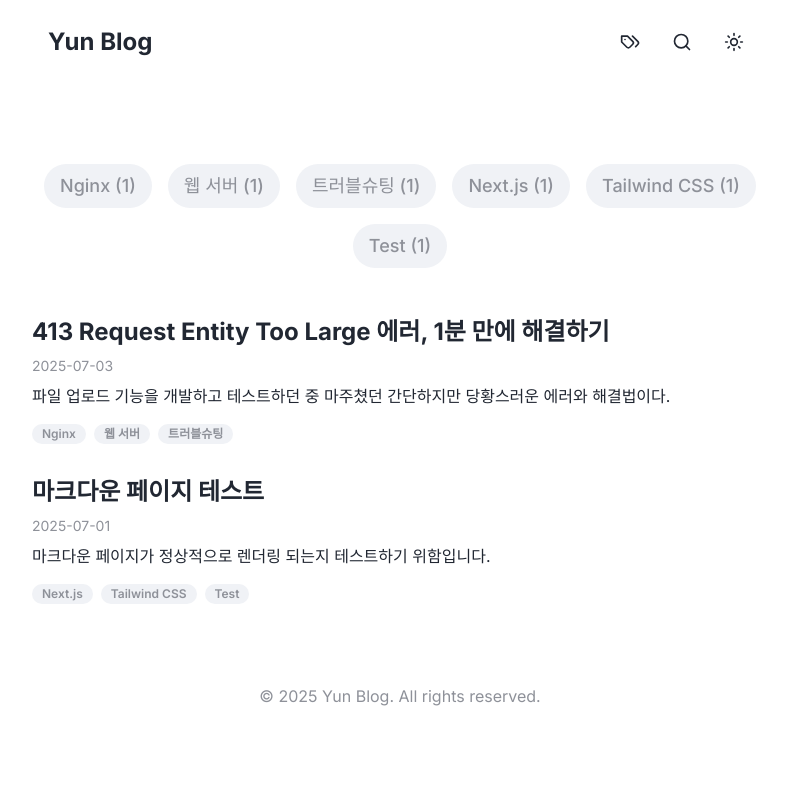
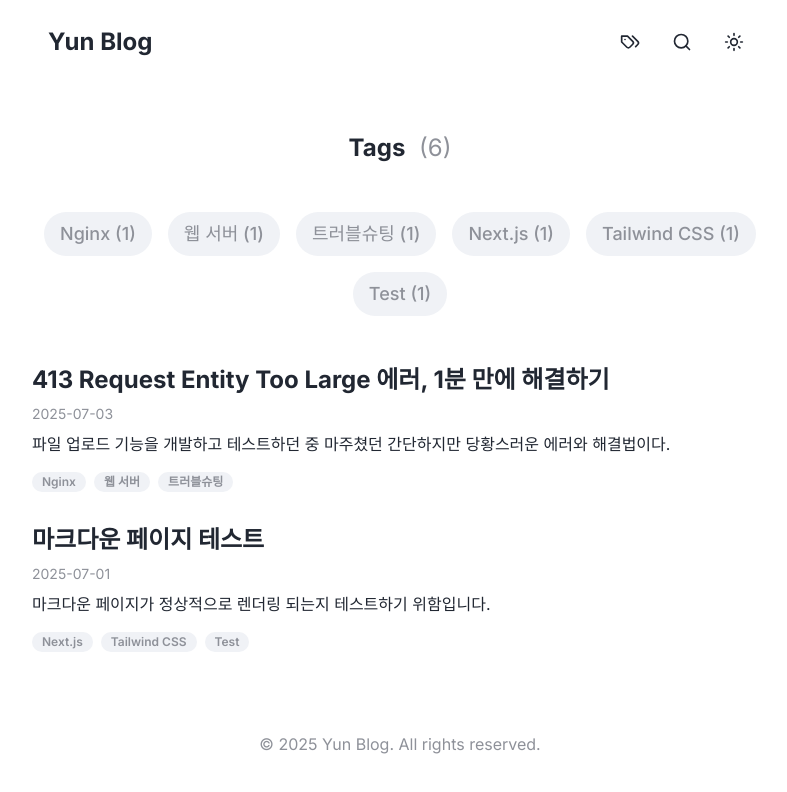
Before and after one commit to Yseek/yun-blog, a Next.js app: page /yun-blog/tags in a window 1280 px wide. Shown: the top 792 px of the page, without its empty margins (240-1027 px from the left). Built offline with nearby package versions, Linux system fonts and the light colour scheme.

Commit message:
💄 Tag 화면 수정

```diff
--- a/src/components/TagsContent.tsx
+++ b/src/components/TagsContent.tsx
@@ -25,6 +25,18 @@ export default function TagsContent({ posts }: { posts: Post[] }) {
 
   return (
     <div className="py-12">
+      <div className="mb-12">
+        {selectedTag ? (
+          <h1 className="text-2xl font-bold text-center">
+            # {selectedTag}
+            <span className="text-2xl font-normal text-muted-foreground ml-2">({filteredPosts.length})</span>
+          </h1>
+        ) : (
+          <h1 className="text-2xl font-bold text-center">
+            Tags <span className="text-2xl font-normal text-muted-foreground ml-2">({allTags.length})</span>
+          </h1>
+        )}
+      </div>
       <div className="flex flex-wrap justify-center gap-4 mt-8 mb-12">
         {allTags.map(tag => (
         <Link
```
Lines whose indentation alone changed are shown as unchanged.
